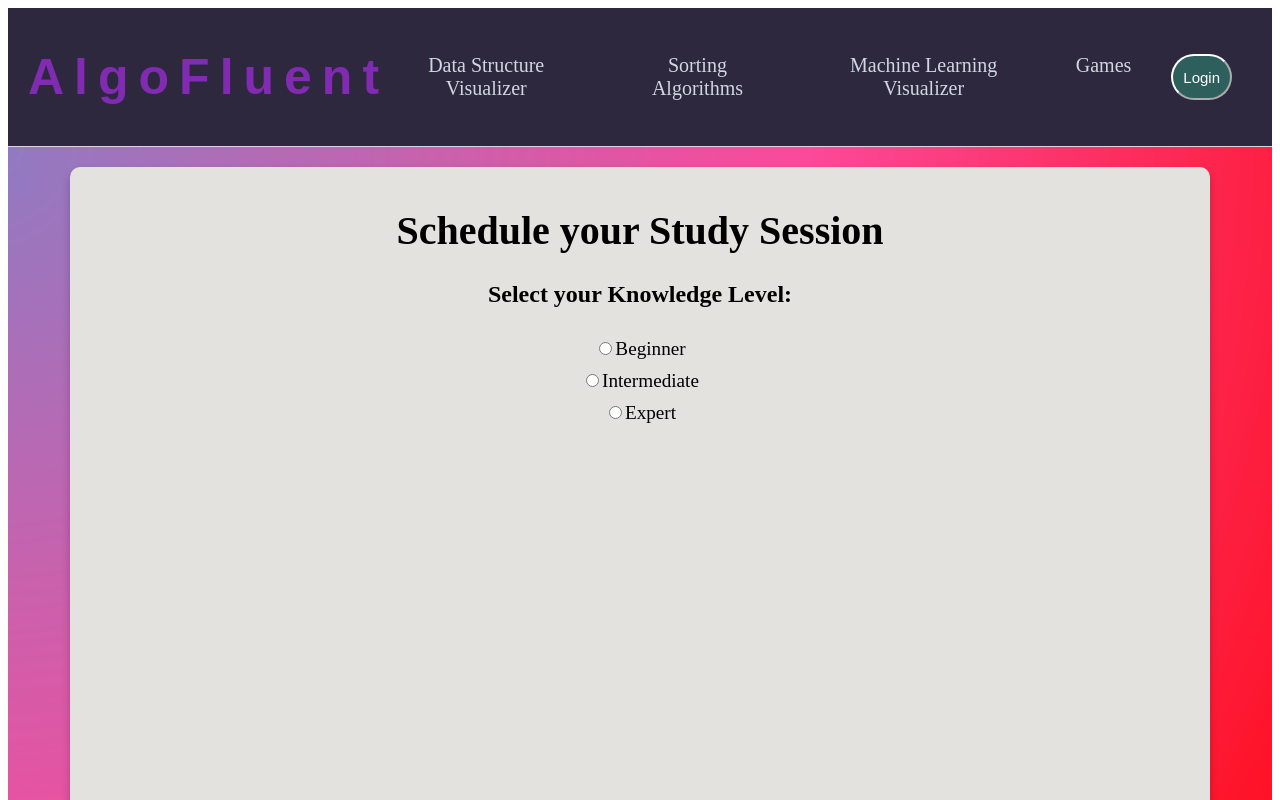
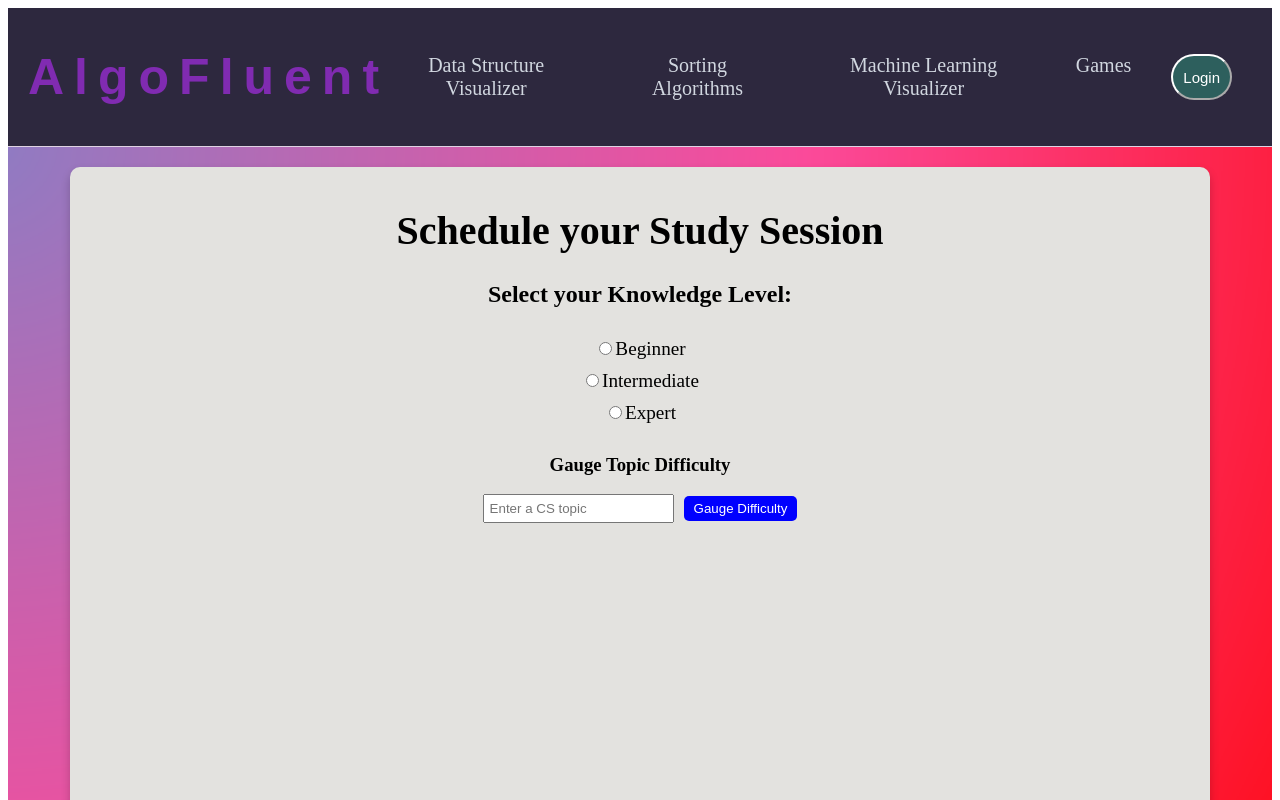
Before and after one commit to darsh175223/Algo-Fluent-Website, a React (Create React App) app in the folder frontend/: page /ScheduleSession in a window 1280 px wide. Shown: the top 800 px of the page. Built offline with nearby package versions, Linux system fonts and the light colour scheme.

Commit message:
Added CS topic difficulty predicter

```diff
--- a/frontend/src/pages/ScheduleSession.js
+++ b/frontend/src/pages/ScheduleSession.js
@@ -2,8 +2,6 @@ import React, { useState, useEffect } from 'react';
 import { useLocation } from 'react-router-dom';
 import axios from 'axios';
 import { useSnackbar } from 'notistack';
-
-
 
 const UserDashboard = () => {
   const location = useLocation();
@@ -15,6 +13,11 @@ const UserDashboard = () => {
   // New state to keep track of the last scheduled date
   const [lastScheduledDate, setLastScheduledDate] = useState(null);
 
+  // New state for user input topic and its difficulty
+  const [userTopic, setUserTopic] = useState('');
+  const [topicDifficulty, setTopicDifficulty] = useState('');
+  const [gaugingDifficulty, setGaugingDifficulty] = useState(false);
+
   const csTopics = [
     'Linked Lists', 'BST', 'HashMaps', 'Selection Sort', 'Quick Sort',
     'Merge Sort', 'Bubble Sort', 'Radix Sort'
@@ -25,10 +28,11 @@ const UserDashboard = () => {
     intermediate: ['BST', 'Quick Sort', 'Merge Sort'],
     expert: ['HashMaps', 'Bubble Sort', 'Radix Sort']
   };
+  const API_KEY = "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";
 
+  // Function to classify a topic using Hugging Face API
   const classifyTopic = async (topic) => {
     const API_URL = "https://api-inference.huggingface.co/models/facebook/bart-large-mnli";
-    const API_KEY = "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";
 
     console.log(`Classifying topic: ${topic}`);
 
@@ -54,6 +58,7 @@ const UserDashboard = () => {
     }
   };
 
+  // Function to get topic recommendations
   const getTopicRecommendations = async () => {
     setLoading(true);
     console.log('Fetching topic recommendations...');
@@ -95,41 +100,82 @@ const UserDashboard = () => {
 
   // Function to create a Google Calendar event URL
   const createGoogleCalendarEventUrl = (topic, date) => {
-    const eventTitle = encodeURIComponent(`Study ${topic} on AlgoFluent, Take quiz`); // Updated title
-    const eventDetails = encodeURIComponent(`Study session for ${topic}`); // Event details remain the same
-    const eventDate = date.toISOString().replace(/-|:|\.\d\d\d/g,""); // Format date for Google Calendar
+    const eventTitle = encodeURIComponent(`Study ${topic} on AlgoFluent, Take quiz`);
+    const eventDetails = encodeURIComponent(`Study session for ${topic}`);
+    const eventDate = date.toISOString().replace(/-|:|\.\d\d\d/g,"");
+    const endDate = new Date(date.getTime() + 20 * 60000);
+    const eventEndDate = endDate.toISOString().replace(/-|:|\.\d\d\d/g,"");
 
-    // Calculate end date for 20 minutes duration
-    const endDate = new Date(date.getTime() + 20 * 60000); // Add 20 minutes
-    const eventEndDate = endDate.toISOString().replace(/-|:|\.\d\d\d/g,""); // Format end date
-
-    return `https://www.google.com/calendar/render?action=TEMPLATE&text=${eventTitle}&details=${eventDetails}&dates=${eventDate}/${eventEndDate}`; // Updated URL
+    return `https://www.google.com/calendar/render?action=TEMPLATE&text=${eventTitle}&details=${eventDetails}&dates=${eventDate}/${eventEndDate}`;
   };
 
   // Function to handle adding a topic to the study plan
   const handleAddToStudyPlan = (topic) => {
     console.log(`Adding ${topic} to study plan`);
 
-    // Calculate the next study date
     let nextStudyDate;
     if (lastScheduledDate) {
       nextStudyDate = new Date(lastScheduledDate);
       nextStudyDate.setDate(nextStudyDate.getDate() + 1);
     } else {
       nextStudyDate = new Date();
-      nextStudyDate.setDate(nextStudyDate.getDate() + 1); // Start from tomorrow
+      nextStudyDate.setDate(nextStudyDate.getDate() + 1);
     }
 
     console.log(`Scheduled study date for ${topic}: ${nextStudyDate}`);
 
-    // Create and open the Google Calendar event URL
     const eventUrl = createGoogleCalendarEventUrl(topic, nextStudyDate);
     window.open(eventUrl, '_blank');
 
-    // Update the last scheduled date
     setLastScheduledDate(nextStudyDate);
 
     enqueueSnackbar(`Added ${topic} to your study plan for ${nextStudyDate.toDateString()}`, { variant: 'success' });
+  };
+
+  // Function to gauge difficulty of a user-input topic
+  const gaugeDifficulty = async () => {
+    console.log(`Gauging difficulty for topic: ${userTopic}`);
+    setGaugingDifficulty(true);
+
+    const API_URL = "https://api-inference.huggingface.co/models/gpt2";
+    const headers = {
+      Authorization: `Bearer ${API_KEY}`,
+      'Content-Type': 'application/json',
+    };
+
+    const prompt = `Hi, I'm an expert in Computer Science topics and I can rank a computer science topic by the order of Very easy, easy, medium, hard, very hard. I would say the computer science topic of ${userTopic} is: `;
+
+    try {
+      const response = await fetch(API_URL, {
+        method: 'POST',
+        headers: headers,
+        body: JSON.stringify({ inputs: prompt }),
+      });
+
+      if (!response.ok) {
+        // Check if the response status indicates too many requests
+        if (response.status === 429) {
+          alert("Too many requests. Try again later."); // Alert for too many requests
+        } else {
+          throw new Error('Failed to gauge difficulty.'); // Throw error for other failures
+        }
+      }
+
+      const data = await response.json();
+      console.log('GPT-2 response:', data[0].generated_text);
+
+      // Extract the first word of the response
+      const difficulty = data[0].generated_text.split(' ')[0];
+      console.log('Extracted difficulty:', difficulty);
+
+      setTopicDifficulty(difficulty);
+      enqueueSnackbar(`Difficulty of "${userTopic}" gauged successfully!`, { variant: 'success' });
+    } catch (error) {
+      console.error('Error gauging difficulty:', error);
+      enqueueSnackbar('Failed to gauge difficulty. Please try again.', { variant: 'error' });
+    } finally {
+      setGaugingDifficulty(false);
+    }
   };
 
   return (
@@ -203,6 +249,37 @@ const UserDashboard = () => {
             </ul>
           </div>
         )}
+
+        {/* New section for gauging topic difficulty */}
+        <div style={{ marginTop: '30px', textAlign: 'center' }}>
+          <h3>Gauge Topic Difficulty</h3>
+          <input
+            type="text"
+            value={userTopic}
+            onChange={(e) => setUserTopic(e.target.value)}
+            placeholder="Enter a CS topic"
+            style={{ marginRight: '10px', padding: '5px' }}
+          />
+          <button
+            onClick={gaugeDifficulty}
+            disabled={gaugingDifficulty || !userTopic}
+            style={{
+              backgroundColor: 'blue',
+              color: 'white',
+              border: 'none',
+              borderRadius: '5px',
+              padding: '5px 10px',
+              cursor: 'pointer'
+            }}
+          >
+            {gaugingDifficulty ? 'Gauging...' : 'Gauge Difficulty'}
+          </button>
+          {topicDifficulty && (
+            <p style={{ marginTop: '10px' }}>
+              The difficulty of "{userTopic}" is estimated to be: <strong>{topicDifficulty}</strong>
+            </p>
+          )}
+        </div>
       </div>
     </div>
   );
```
